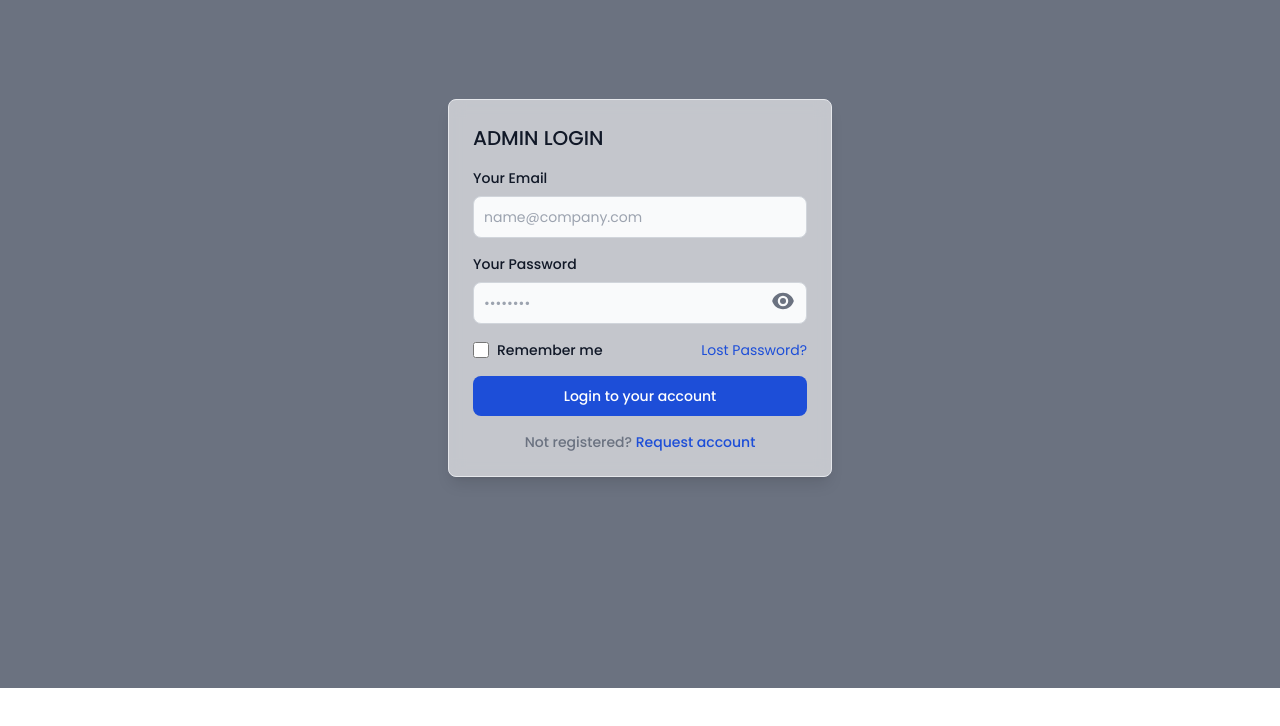
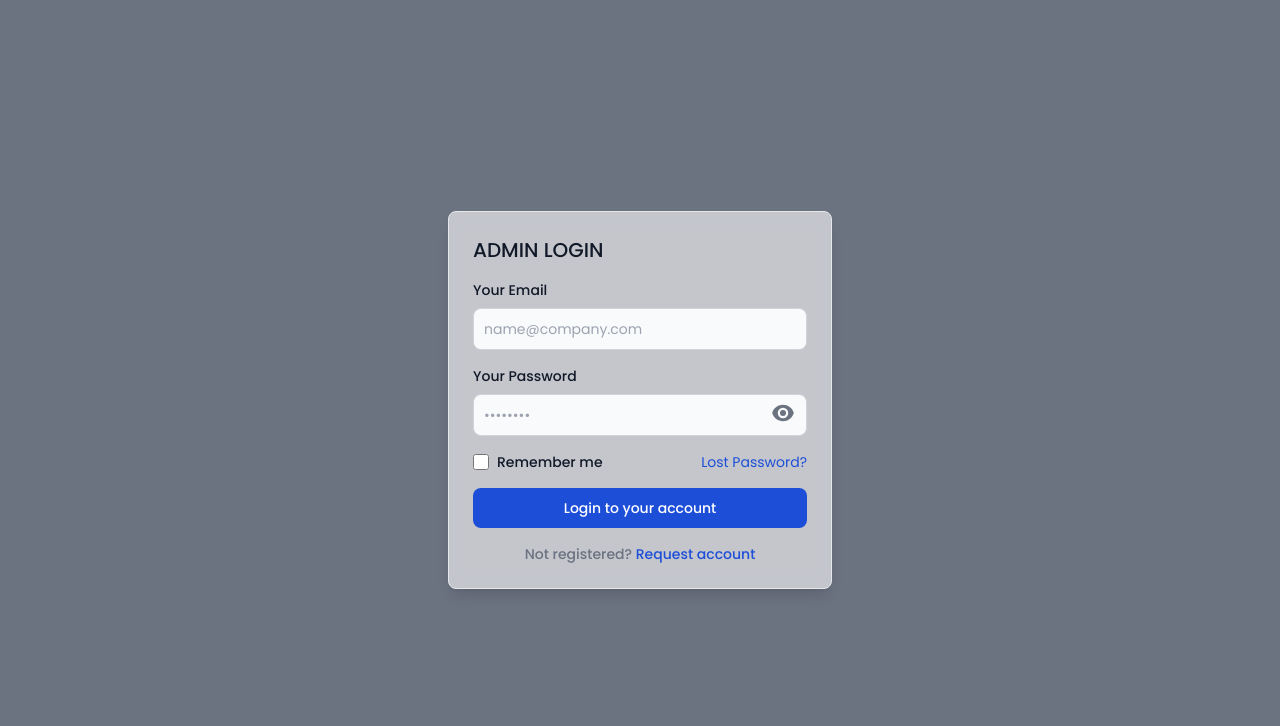
Before and after one commit to Pratheeswaran05/aadhavan-fest, an Angular app in the folder aadhavanfest/: page /admin/login in a window 1280 px wide. Shown: the top 726 px of the page. Built offline with nearby package versions, Linux system fonts and the light colour scheme.

Commit message:
on error occurs on signup page

```diff
--- a/aadhavanfest/src/app/app.component.css
+++ b/aadhavanfest/src/app/app.component.css
@@ -5,5 +5,5 @@ body, html {
 
 main {
     min-height: calc(100vh - 60px);
-    padding-top: 80px; /* Adjust this based on your header height */
+    padding-top: 100px;
   }
--- a/aadhavanfest/src/app/app.component.html
+++ b/aadhavanfest/src/app/app.component.html
@@ -1,4 +1,4 @@
 <app-header *ngIf="!isAuthPage"></app-header>
-<main>
+<main class="full-screen">
   <router-outlet></router-outlet>
 </main>
--- a/aadhavanfest/src/app/core/api.service.ts
+++ b/aadhavanfest/src/app/core/api.service.ts
@@ -1,9 +1,16 @@
+import { HttpClient } from '@angular/common/http';
 import { Injectable } from '@angular/core';
+import { Observable } from 'rxjs';
 
 @Injectable({
   providedIn: 'root'
 })
 export class ApiService {
+  private apiUrl = 'http://localhost:5000/api/admin';
 
-  constructor() { }
+  constructor(private http: HttpClient) {}
+
+  registerAdmin(adminData: any): Observable<any> {
+    return this.http.post<any>(`${this.apiUrl}/register`, adminData);
+  }
 }
--- a/aadhavanfest/src/app/features/admin/login/login.component.css
+++ b/aadhavanfest/src/app/features/admin/login/login.component.css
@@ -1,4 +1,5 @@
 .container {
     height: 100vh; /* Full viewport height */
-    margin-top: -15%;
+    margin-top: -100px;
+    width: 100vw;
   }
--- a/aadhavanfest/src/app/features/admin/signup/signup.component.css
+++ b/aadhavanfest/src/app/features/admin/signup/signup.component.css
@@ -1,4 +1,5 @@
 .container {
-    height: 100vh; /* Full viewport height */
-    margin-top: -15%;
-  }
+  height: 100vh; /* Full viewport height */
+  margin-top: -100px;
+  width: 100vw;
+}
--- a/aadhavanfest/src/app/features/admin/signup/signup.component.ts
+++ b/aadhavanfest/src/app/features/admin/signup/signup.component.ts
@@ -1,4 +1,6 @@
 import { Component } from '@angular/core';
+import { AuthService } from '../../../core/auth.service';
+import { ToastrService } from 'ngx-toastr';
 
 @Component({
   selector: 'app-signup',
@@ -8,33 +10,36 @@ import { Component } from '@angular/core';
 })
 export class SignupComponent {
 
+  selectedRole: string = 'teaching';
   name: string = '';
   email: string = '';
-  selectedRole: string = 'student';
   roleId: string = '';
   password: string = '';
   confirmPassword: string = '';
-  showPassword: boolean = false;
 
-  // Dynamic labels and placeholders
-  roleLabel: string = 'Student ID';
-  rolePlaceholder: string = 'Enter your Student ID';
+  constructor(private authService: AuthService, private toastr: ToastrService) {}
 
-  constructor() {}
+  register() {
+    if (this.password !== this.confirmPassword) {
+      this.toastr.error('Passwords do not match');
+      return;
+    }
 
-  // Form submit method
-  register() {
-    console.log('Registering:', {
+    const formData = {
       name: this.name,
       email: this.email,
       role: this.selectedRole,
       roleId: this.roleId,
-      password: this.password,
-    });
-  }
+      password: this.password
+    };
 
-  // Toggle password visibility
-  togglePasswordVisibility() {
-    this.showPassword = !this.showPassword;
+    this.authService.registerAdmin(formData).subscribe(
+      response => {
+        this.toastr.success('Signup Successful');
+      },
+      error => {
+        this.toastr.error('Signup Failed');
+      }
+    );
   }
 }
```
Also changed, not shown: aadhavanfest/src/app/core/auth.service.ts (+1 -15 lines), aadhavanfest/src/styles.css (+9 -0 lines).
